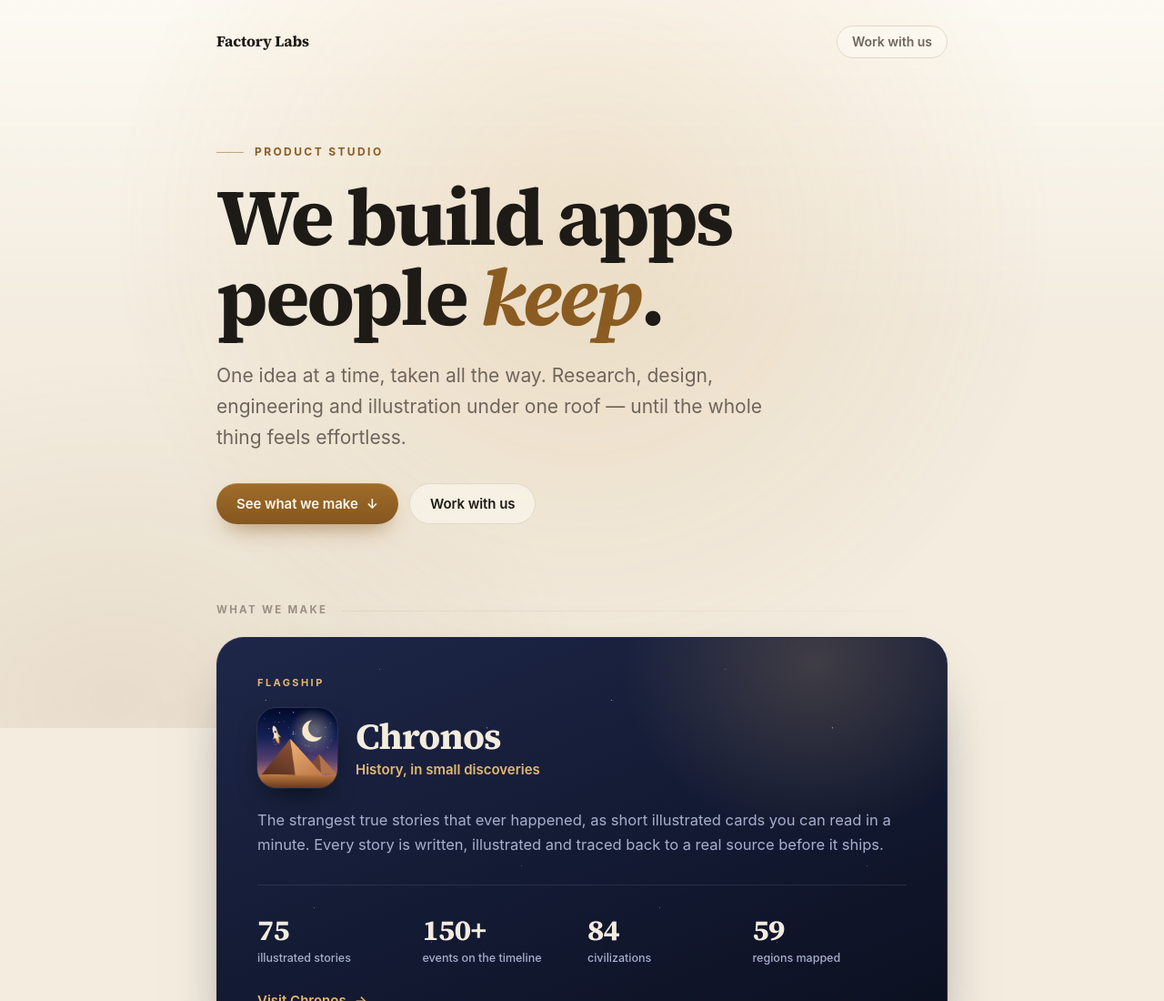
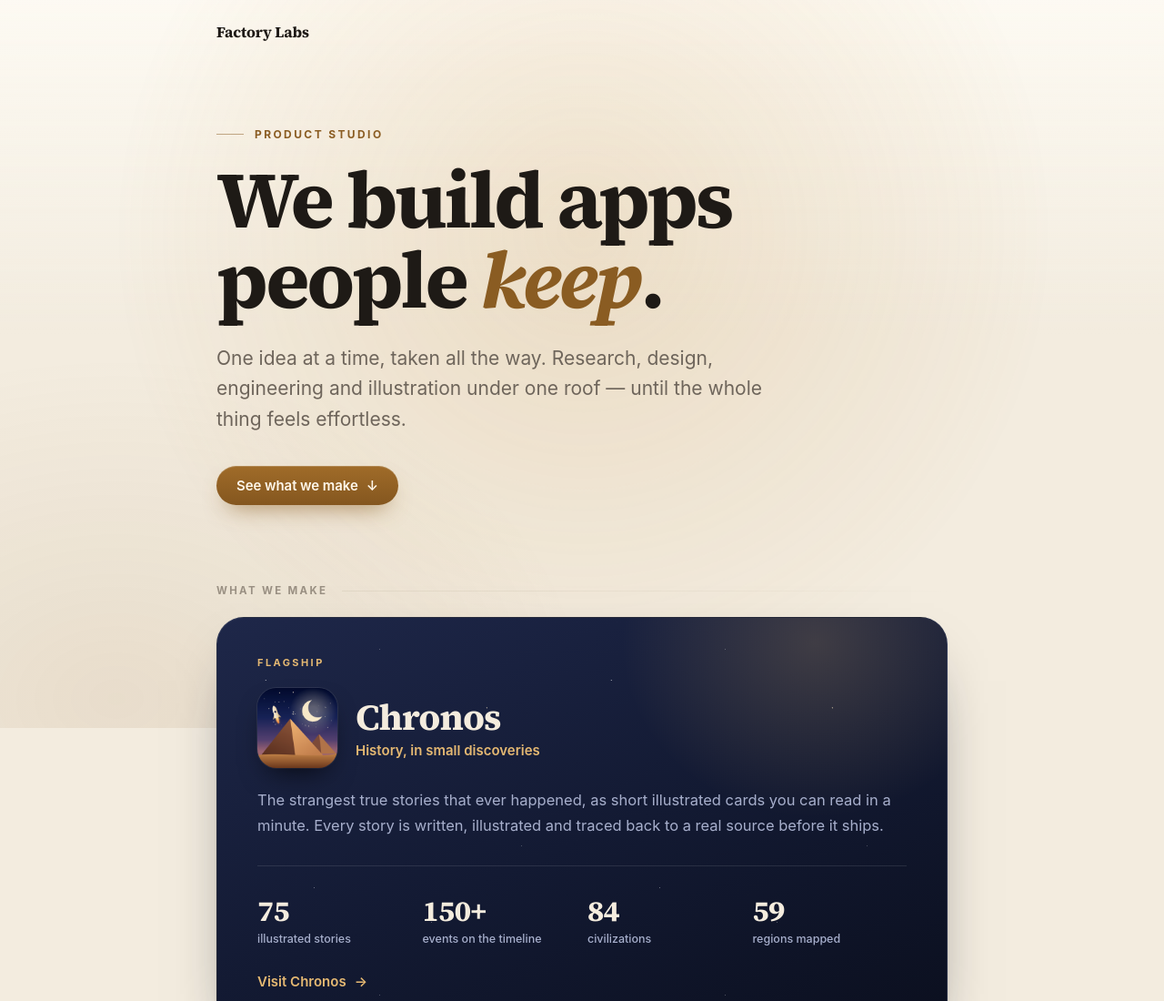
Before and after one commit to FactoryLabsGroup/FactoryLabsGroup.github.io, a plain HTML site: page index.html in a window 1280 px wide. Shown: the top 1100 px of the page at 91% size. Drawn offline with Linux system fonts and the light colour scheme.

Commit message:
Remove Work with us buttons from the homepage
Drops the header link and the hero button, plus their now-unused .top-link and .btn-ghost styles.

```diff
--- a/index.html
+++ b/index.html
@@ -95,13 +95,6 @@
   .top, main, footer { position: relative; z-index: 2; width: 100%; max-width: 860px; margin: 0 auto; }
   .top { display: flex; align-items: center; justify-content: space-between; gap: 16px; padding: 28px 28px 0; }
   .brand { display: inline-flex; align-items: center; gap: 10px; color: inherit; text-decoration: none; font: 700 16.5px/1 var(--serif); letter-spacing: -.01em; }
-  .top-link {
-    font: 600 14px/1 var(--sans); color: var(--ink-2); text-decoration: none;
-    padding: 10px 16px; border-radius: 999px; border: 1px solid var(--divider);
-    background: color-mix(in srgb, var(--surface) 70%, transparent);
-    transition: color .2s, border-color .2s, background .2s;
-  }
-  .top-link:hover { color: var(--bronze); border-color: color-mix(in srgb, var(--bronze) 40%, var(--divider)); background: var(--surface); }
 
   main { flex: 1; padding: clamp(60px, 12vh, 116px) 28px 40px; }
 
@@ -129,8 +122,6 @@
     box-shadow: 0 1px 0 rgba(255,255,255,.18) inset, 0 12px 26px -12px rgba(138,92,34,.8);
   }
   .btn-primary:hover { transform: translateY(-2px); box-shadow: 0 1px 0 rgba(255,255,255,.22) inset, 0 18px 34px -14px rgba(138,92,34,.9); }
-  .btn-ghost { color: var(--ink); border: 1px solid var(--divider); background: color-mix(in srgb, var(--surface) 60%, transparent); }
-  .btn-ghost:hover { transform: translateY(-2px); border-color: color-mix(in srgb, var(--bronze) 45%, var(--divider)); color: var(--bronze); }
   .btn .arrow { transition: translate .25s cubic-bezier(.2,.7,.2,1); }
   .btn:hover .arrow { translate: 4px 0; }
   .btn:hover .arrow-down { translate: 0 3px; }
@@ -308,7 +299,6 @@
   <a class="brand" href="/" aria-label="Factory Labs — home">
     <span>Factory Labs</span>
   </a>
-  <a class="top-link" href="mailto:contact@factorylabs.app">Work with us</a>
 </header>
 
 <main id="main">
@@ -318,7 +308,6 @@
     <p class="lede rise" style="animation-delay:.2s">One idea at a time, taken all the way. Research, design, engineering and illustration under one roof — until the whole thing feels effortless.</p>
     <div class="actions rise" style="animation-delay:.28s">
       <a class="btn btn-primary" href="#apps">See what we make <span class="arrow arrow-down" aria-hidden="true">↓</span></a>
-      <a class="btn btn-ghost" href="mailto:contact@factorylabs.app">Work with us</a>
     </div>
   </section>
 
```
